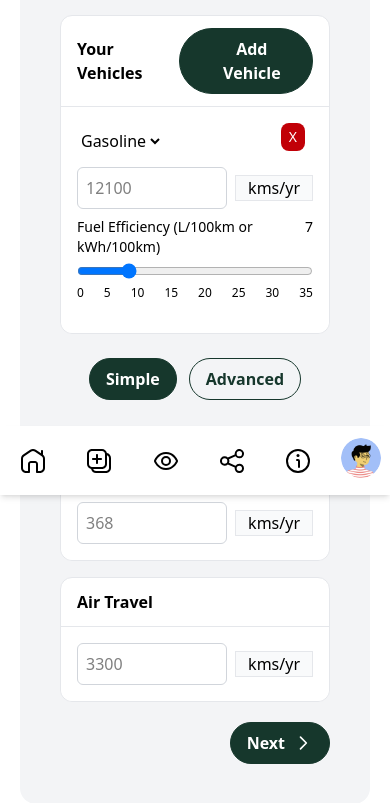
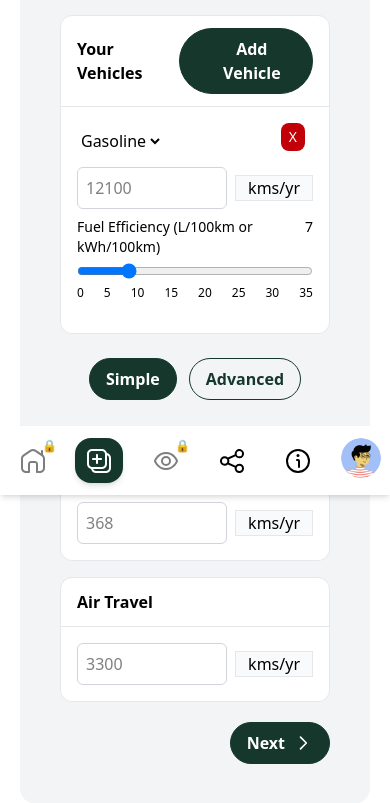
Before and after one commit to AaronJai/CITS3403_PROJECT, a Flask app: page /add_data in a window 390 px wide. Shown: the part 349-1152 px from the top of the page. Run offline with Flask 3, Linux system fonts and the light colour scheme; the visitor is signed in with stand-in values (Sample User, id 1); data that the repository does not hold is empty; style sheets or scripts are compiled from the project's sources; some libraries are stand-ins or nearby versions.

Commit message:
fix: update mobile nav bar to use endpoint splitting and locking logic - forgot to apply to the header; was from refactoring codebase to support testing and blueprints - without this the active page won't be highlighted

```diff
--- a/app/templates/components/header.html
+++ b/app/templates/components/header.html
@@ -8,12 +8,13 @@
 
   <div class="header-bottom">
     {% for item in nav_items %}
-    {% set is_locked = (is_new_user and item.endpoint in ['dashboard', 'view_data']) %}
+    {% set endpoint_name = item.endpoint.split('.')[-1] %}
+    {% set is_locked = (is_new_user and endpoint_name in ['dashboard', 'view_data']) %}
     <a href="{{ url_for(item.endpoint) }}"
-      class="mobile-nav-item {% if active_page == item.endpoint %}shad-active{% endif %} {% if is_locked %}locked{% endif %}"
+      class="mobile-nav-item {% if active_page == endpoint_name %}shad-active{% endif %} {% if is_locked %}locked{% endif %}"
       {% if is_locked %}title="Please add data to unlock this feature" {% endif %}>
       <img src="{{ url_for('static', filename='assets/icons/' + item.icon) }}" alt="{{ item.name }}"
-        class="{% if active_page == item.endpoint %}mobile-icon-active{% else %}mobile-icon{% endif %}" />
+        class="{% if active_page == endpoint_name %}mobile-icon-active{% else %}mobile-icon{% endif %}" />
       {% if is_locked %}<span class="text-gray-400 text-xs absolute top-0 right-0">🔒</span>{% endif %}
     </a>
     {% endfor %}
```
